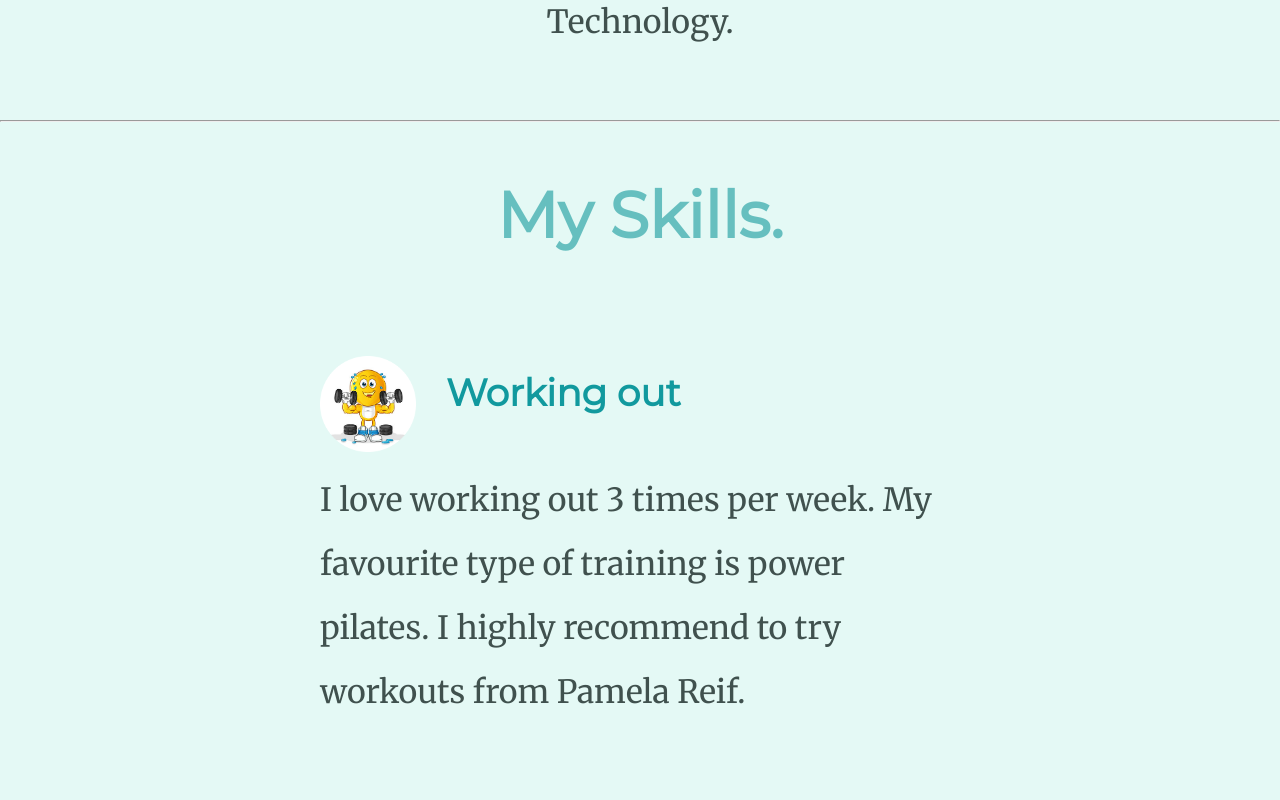
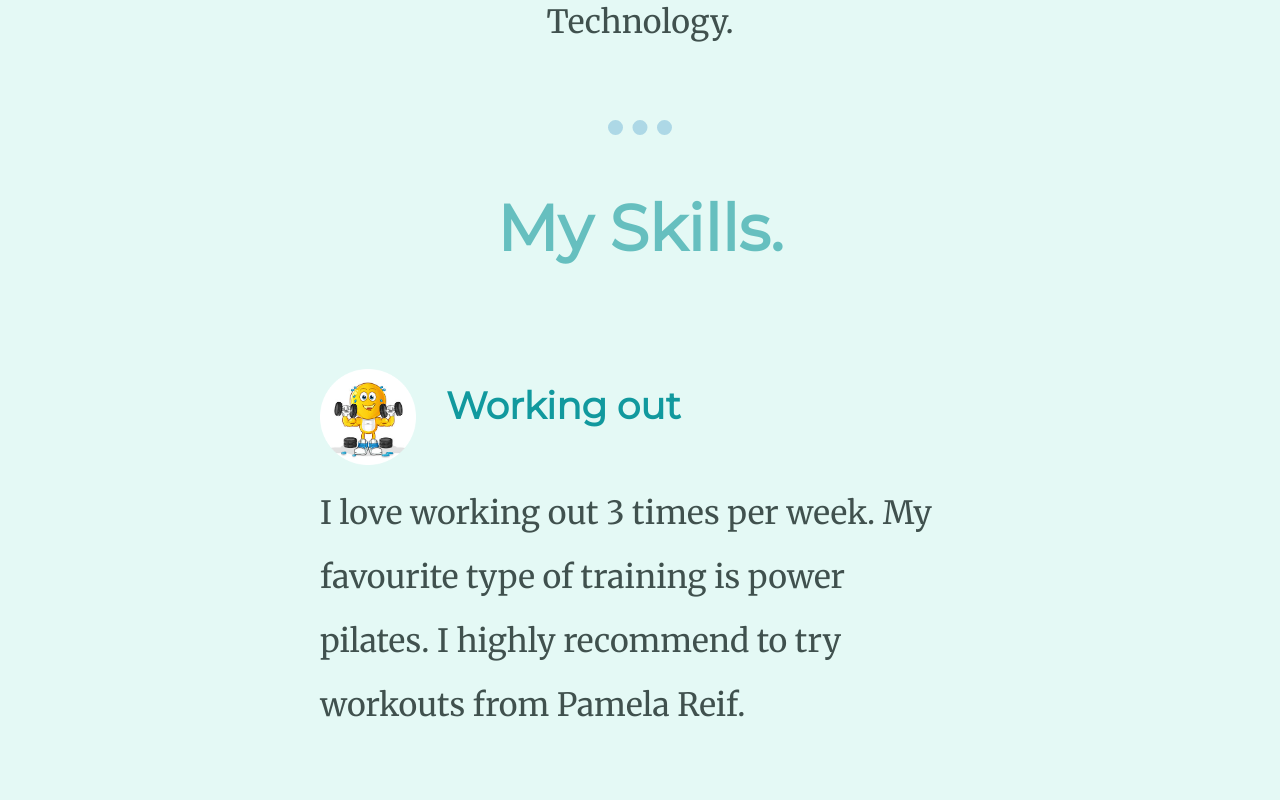
Before and after one commit to Ljubicatr/ljubica_site, a plain HTML site: page index.html in a window 1280 px wide. Shown: the part 1940-2740 px from the top of the page. Drawn offline with Linux system fonts and the light colour scheme.

Commit message:
Update styles.css

```diff
--- a/css/styles.css
+++ b/css/styles.css
@@ -140,8 +140,7 @@ clear: left;
   margin-top: 60px;
   margin-bottom: 60px;
 }
-.line
-
+hr
 {
   border: none;
   border-bottom:15px dotted #ADD8E6;
```
